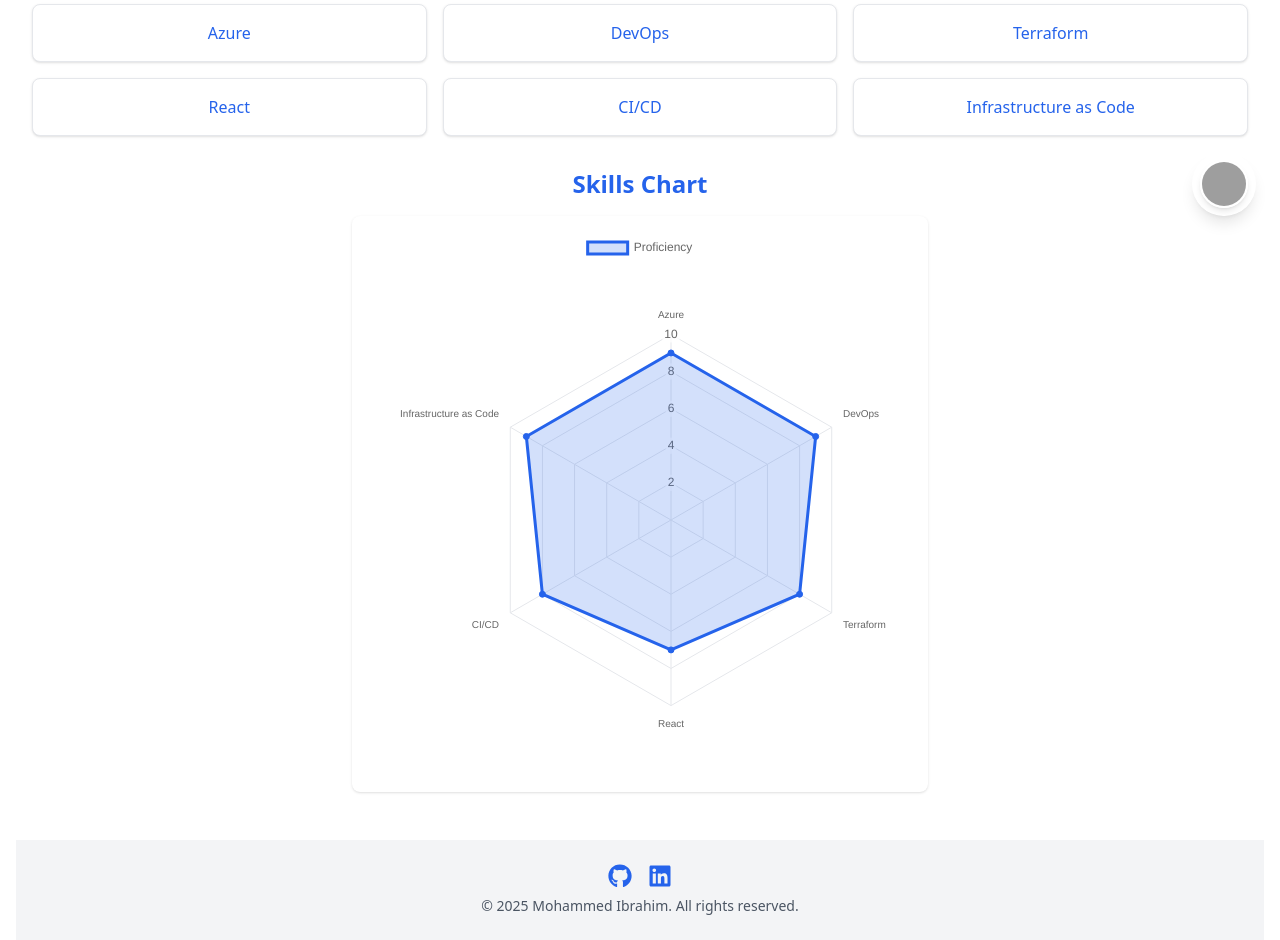
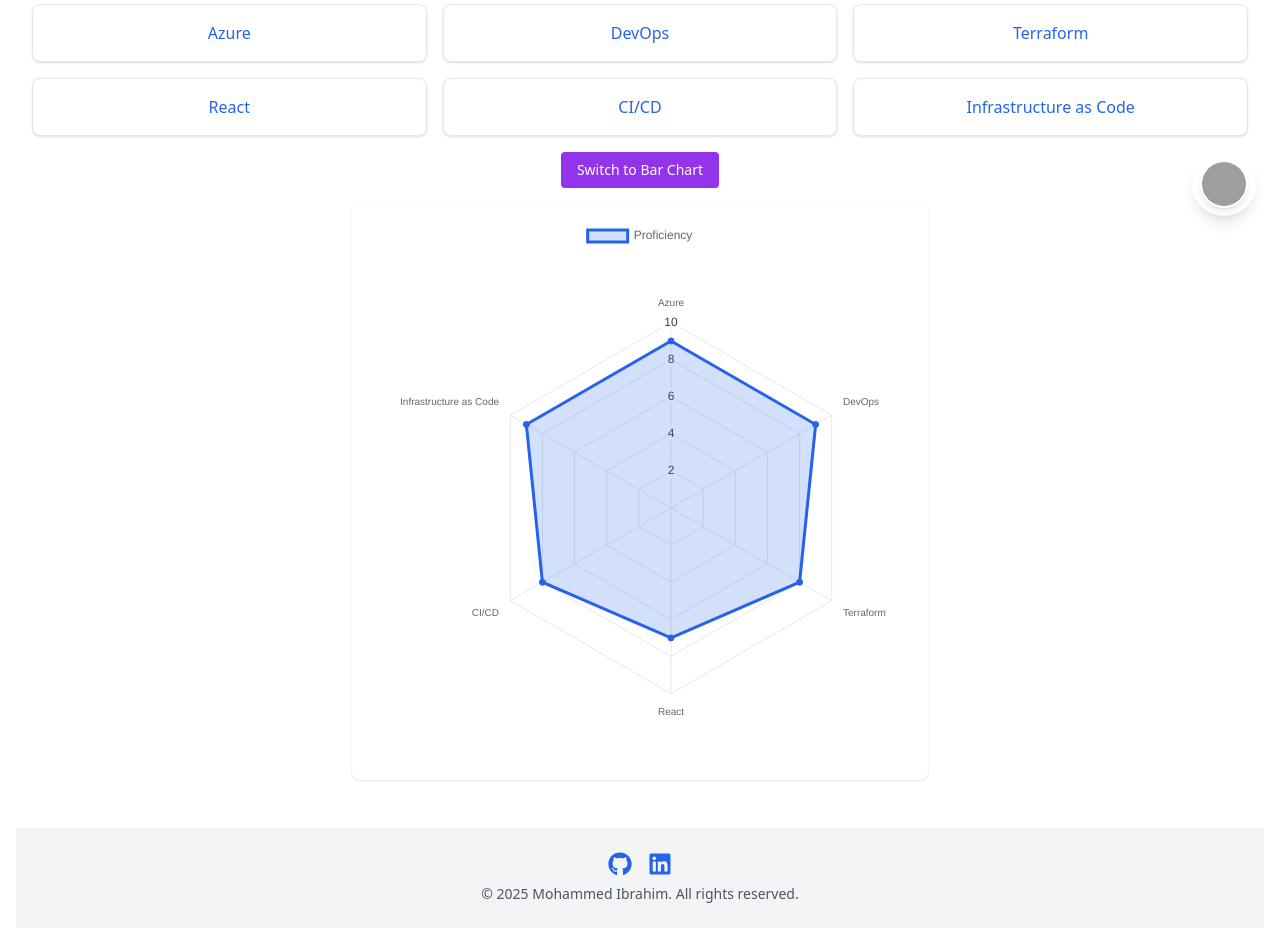
Before and after one commit to Githup-action-project/Azure-Static-Portfolio-Site-, a React (Vite) app: page /about in a window 1280 px wide. Shown: the part 560-1500 px from the top of the page. Built offline with nearby package versions, Linux system fonts and the light colour scheme; grey boxes are pictures that could not be loaded.

Commit message:
Open Graph tags & Radar ↔ Bar chart toggle

```diff
--- a/package.json
+++ b/package.json
@@ -13,6 +13,8 @@
     "react-chartjs-2": "^5.3.0",
     "react-countup": "^6.5.3",
     "react-dom": "^18.2.0",
+    "react-helmet": "^6.1.0",
+    "react-helmet-async": "^2.0.5",
     "react-icons": "^5.5.0",
     "react-router-dom": "^7.9.4"
   },
--- /dev/null
+++ b/skills.json
@@ -0,0 +1,4 @@
+{
+  "skills": ["Azure", "DevOps", "Terraform", "React", "CI/CD", "Infrastructure as Code"],
+  "proficiency": [9, 9, 8, 7, 8, 9]
+}
--- a/src/App.jsx
+++ b/src/App.jsx
@@ -9,12 +9,25 @@
 import VisitorAnalytics from "./components/VisitorAnalytics";
 import Footer from "./components/Footer";
 import BackToTop from "./components/BackToTop";
+import { Helmet } from "react-helmet-async";
+
 
 
 
 
 function App() {
   return (
+    <>
+      <Helmet>
+        <title>Mohammed Ibrahim | Portfolio</title>
+        <meta name="description" content="Portfolio showcasing Azure, DevOps, Terraform projects and skills." />
+        <meta property="og:title" content="Mohammed Ibrahim Portfolio" />
+        <meta property="og:description" content="Explore projects, skills, and experience in cloud and DevOps." />
+        <meta property="og:image" content="/preview.png" />
+        <meta property="og:url" content="https://yourdomain.com" />
+        <meta name="twitter:image" content="/preview.png" />
+      </Helmet>
+
       <div className="pt-20 px-4">
         <Navbar />
         <Routes>
@@ -25,9 +38,11 @@
           <Route path="/analytics" element={<VisitorAnalytics />} />
         </Routes>
         <Footer />
-      <BackToTop /> {/* Add here */}
+        <BackToTop />
       </div>
+    </>
   );
 }
 
+
 export default App;
--- a/src/main.jsx
+++ b/src/main.jsx
@@ -2,12 +2,16 @@
 import { BrowserRouter } from "react-router-dom";
 import ReactDOM from 'react-dom/client';
 import App from './App';
+import { HelmetProvider } from "react-helmet-async";
 import './index.css';
 import 'tailwindcss/tailwind.css';
+
 ReactDOM.createRoot(document.getElementById("root")).render(
   <React.StrictMode>
-    <BrowserRouter>
-      <App />
-    </BrowserRouter>
+    <HelmetProvider>
+      <BrowserRouter>
+        <App />
+      </BrowserRouter>
+    </HelmetProvider>
   </React.StrictMode>
 );
--- a/src/pages/About.jsx
+++ b/src/pages/About.jsx
@@ -1,20 +1,39 @@
 
-import React from "react";
+import React, { useState, useEffect } from "react";
 import { Radar } from "react-chartjs-2";
 import { FaDownload } from "react-icons/fa";
+import { Bar } from "react-chartjs-2";
+import { Helmet } from "react-helmet-async";
+
+
+
 import {
   Chart as ChartJS,
   RadialLinearScale,
+  CategoryScale,
+  LinearScale,
   PointElement,
   LineElement,
+  BarElement,
   Filler,
   Tooltip,
   Legend
 } from "chart.js";
 
-ChartJS.register(RadialLinearScale, PointElement, LineElement, Filler, Tooltip, Legend);
+ChartJS.register(
+  RadialLinearScale,
+  CategoryScale,   // ✅ Needed for Bar chart
+  LinearScale,     // ✅ Needed for Bar chart
+  PointElement,
+  LineElement,
+  BarElement,
+  Filler,
+  Tooltip,
+  Legend
+);
 
-function About() {
+
+
 const experience = [
   {
     role: "Software Engineer Lead",
@@ -30,8 +49,23 @@
   }
 ];
 
-  const skills = ["Azure", "DevOps", "Terraform", "React", "CI/CD", "Infrastructure as Code"];
-  const proficiency = [9, 9, 8, 7, 8, 9];
+
+function About() {
+
+const [skills, setSkills] = useState([]);
+  const [proficiency, setProficiency] = useState([]);
+  const [chartType, setChartType] = useState("radar");
+
+
+  useEffect(() => {
+    fetch("/skills.json")
+      .then(res => res.json())
+      .then(data => {
+        setSkills(data.skills);
+        setProficiency(data.proficiency);
+      })
+      .catch(err => console.error("Error loading skills:", err));
+  }, []);
 
   const radarData = {
     labels: skills,
@@ -39,7 +73,7 @@
       {
         label: "Proficiency",
         data: proficiency,
-        backgroundColor: "rgba(37, 99, 235, 0.2)", // Tailwind blue-600
+        backgroundColor: "rgba(37, 99, 235, 0.2)",
         borderColor: "rgba(37, 99, 235, 1)",
         pointBackgroundColor: "rgba(37, 99, 235, 1)"
       }
@@ -60,16 +94,48 @@
       r: {
         min: 0,
         max: 10,
-        ticks: { stepSize: 2 },
+        ticks: { stepSize: 2, color: "#374151" },
         grid: { color: "#e5e7eb" },
         angleLines: { color: "#e5e7eb" }
       }
     },
     animation: {
-      duration: 1500,
+      duration: 2500,
       easing: "easeOutBounce"
     }
   };
+
+
+const barOptions = {
+    responsive: true,
+    plugins: {
+      legend: { display: false },
+      tooltip: {
+        callbacks: {
+          label: (context) => `${context.label}: ${context.formattedValue}/10`
+        }
+      }
+    },
+    scales: {
+      x: { ticks: { color: "#374151" }, grid: { color: "#e5e7eb" } },
+      y: { min: 0, max: 10, ticks: { stepSize: 1, color: "#374151" } }
+    }
+  };
+
+
+const barData = {
+  labels: skills,
+  datasets: [
+    {
+      label: "Proficiency",
+      data: proficiency,
+      backgroundColor: "rgba(37, 99, 235, 0.7)",
+      borderRadius: 6
+    }
+  ]
+};
+
+
 
   return (
     <section
@@ -80,6 +146,33 @@
       <p className="text-gray-700 dark:text-gray-200 mb-6">
         I'm a Software Engineer Lead with a passion for building scalable cloud infrastructure and automating workflows using DevOps practices.
       </p>
+
+
+
+<Helmet>
+  {/* Basic SEO */}
+  <title>Mohammed Ibrahim | Portfolio</title>
+  <meta name="description" content="Portfolio showcasing Azure, DevOps, Terraform projects and skills." />
+  <meta name="keywords" content="Azure, DevOps, Terraform, React, CI/CD, Cloud Engineer" />
+
+
+  {/* JSON-LD Structured Data */}
+  <script type="application/ld+json">
+    {JSON.stringify({
+      "@context": "https://schema.org",
+      "@type": "Person",
+      name: "Mohammed Ibrahim",
+      jobTitle: "Software Engineer Lead",
+      url: "https://yourdomain.com",
+      sameAs: [
+        "https://linkedin.com/in/yourusername",
+        "https://github.com/yourusername"
+      ]
+    })}
+  </script>
+</Helmet>
+
+
 
 
 {/* ✅ Resume Download Button */}
@@ -93,7 +186,6 @@
           Download Resume
         </a>
       </div>
-
 
 
 
@@ -112,6 +204,10 @@
   </ul>
 </div>
 
+
+
+
+
 {/* Skills Grid */}
       <div className="grid grid-cols-2 md:grid-cols-3 gap-4">
         {skills.map(skill => (
@@ -124,12 +220,29 @@
         ))}
       </div>
 
-      {/* ✅ Interactive Radar Chart */}
-      <div className="mt-8 text-center">
-        <h3 className="text-2xl font-semibold text-blue-600 dark:text-blue-300 mb-4">Skills Chart</h3>
+
+{/* Chart Toggle */}
+      <div className="text-center mb-4  ">
+        <button
+          onClick={() => setChartType(chartType === "radar" ? "bar" : "radar")}
+          className="bg-purple-600 text-white px-4 py-2 rounded hover:bg-purple-700 transition mt-4  text-sm"
+        >
+          Switch to {chartType === "radar" ? "Bar" : "Radar"} Chart
+        </button>
+      </div>
+
+
+{/* Chart Display */}
       <div className="max-w-xl mx-auto bg-white dark:bg-gray-800 p-4 rounded-lg shadow">
+        {skills.length > 0 ? (
+          chartType === "radar" ? (
             <Radar data={radarData} options={radarOptions} />
-        </div>
+          ) : (
+            <Bar data={barData} options={barOptions} />
+          )
+        ) : (
+          <p>Loading chart...</p>
+        )}
       </div>
     </section>
   );
```
Also changed, not shown: preview.png (added), 1 other file (tests, documents, lock files or other folders). Lines whose indentation alone changed are shown as unchanged.
